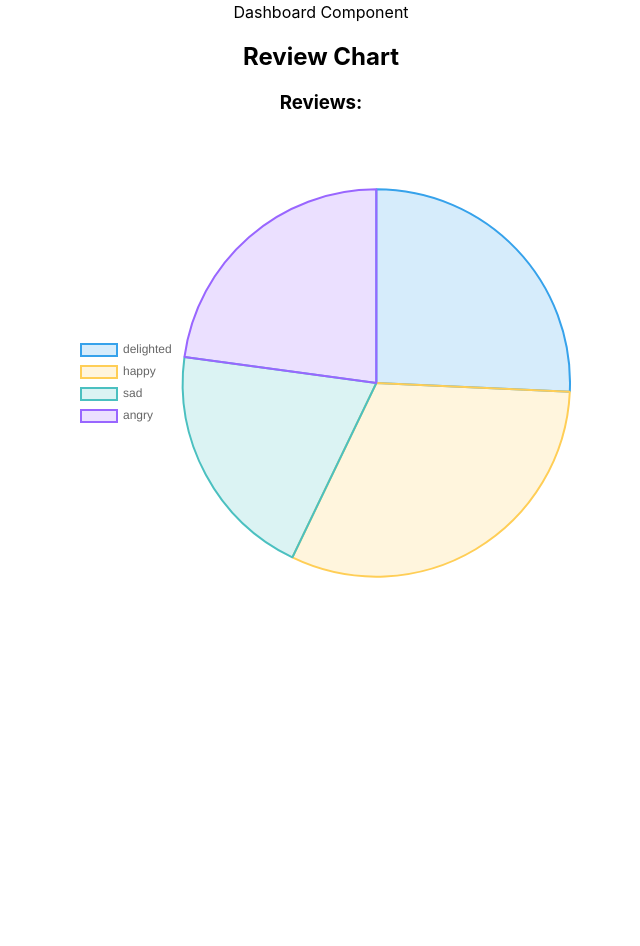
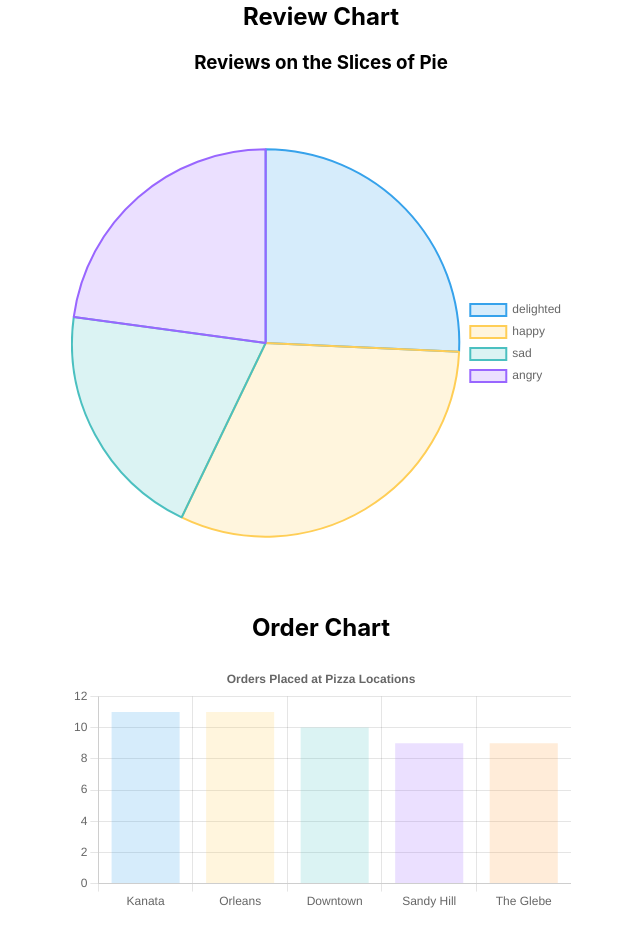
Before and after one commit to oZep/OutStem, a React (Create React App) app in the folder slice-of-pi-dashboard/: page / in a window 1280 px wide. Shown: the part 140-1086 px from the top of the page, without its empty margins (319-959 px from the left). Before the commit the page ends 800 px from the top, so only its background shows below. Built offline with nearby package versions, Linux system fonts and the light colour scheme.

Commit message:
bar graph done

```diff
--- a/slice-of-pi-dashboard/src/App.css
+++ b/slice-of-pi-dashboard/src/App.css
@@ -43,3 +43,9 @@
   height: 500px;
   margin: 0 auto;
 }
+
+.bar-container {
+  width: 500px;
+  height: 500px;
+  margin: 0 auto;
+}
--- a/slice-of-pi-dashboard/src/components/Dashboard.js
+++ b/slice-of-pi-dashboard/src/components/Dashboard.js
@@ -1,12 +1,13 @@
 import React from 'react';
 import ReviewChart from './ReviewChart';
+import OrderChart from './OrderChart'
 
 const Dashboard = () => {
   return (
     <div>
       <h1>Slice of Pi Dashboard</h1>
-      <p>Dashboard Component</p>
       <ReviewChart />
+      <OrderChart />
     </div>
   );
 };
--- /dev/null
+++ b/slice-of-pi-dashboard/src/components/OrderChart.js
@@ -0,0 +1,76 @@
+import React from 'react';
+import OrderData from '../data/order_data.json';
+import { Chart as ChartJS, ArcElement, Tooltip, CategoryScale, LinearScale, BarElement, Title, Legend } from 'chart.js';
+import { Bar } from 'react-chartjs-2';
+
+ChartJS.register(ArcElement, Tooltip, Tooltip, CategoryScale, LinearScale, BarElement, Title, Legend);
+
+
+const OrderChart = () => {
+    const ordersPlaced = {};
+
+    OrderData.forEach((order) => {  // Could just make this into a FN and let Bar + Order call it
+        const store = order.store;
+        if (!ordersPlaced[store]) {
+            ordersPlaced[store] = 1;
+        } else {
+            ordersPlaced[store] += 1;
+        }
+    });
+
+
+
+    const data = {
+        labels: Object.keys(ordersPlaced),
+        datasets: [
+            {
+                data: Object.values(ordersPlaced),
+                backgroundColor: [
+                'rgba(54, 162, 235, 0.2)',
+                'rgba(255, 206, 86, 0.2)',
+                'rgba(75, 192, 192, 0.2)',
+                'rgba(153, 102, 255, 0.2)',
+                'rgba(255, 159, 64, 0.2)',
+            ],
+                borderColor: [
+                    'rgba(54, 162, 235, 1)',
+                    'rgba(255, 206, 86, 1)',
+                    'rgba(75, 192, 192, 1)',
+                    'rgba(153, 102, 255, 1)',
+                    'rgba(255, 159, 64, 1)',
+                ]
+            },
+        ],
+    };
+    const options = {
+        responsive: true,
+        plugins: {
+            legend: {
+                display: false,
+                position: 'left',
+                labels: {
+                    boxWidth: 36,
+                    fontColor: 'black',
+                },
+            },
+            title: {
+                display: true,
+                text: 'Orders Placed at Pizza Locations'
+            }
+        },
+    };
+
+
+    return (
+        <div>
+            <h2>Order Chart</h2>
+            <div>
+                <div className='bar-container'>
+                    <Bar data={data} options={options}/>
+                </div>
+            </div>
+        </div>
+  );
+};
+
+export default OrderChart;
--- a/slice-of-pi-dashboard/src/components/ReviewChart.js
+++ b/slice-of-pi-dashboard/src/components/ReviewChart.js
@@ -16,8 +16,6 @@ ChartJS.register(ArcElement, Tooltip, Legend);
 
 
 const ReviewChart = () => {
-
-    const firstReview = ReviewData.length > 0 ? ReviewData[0] : null;
     const reviewsTotal = {};
 
     ReviewData.forEach((review) => {
@@ -62,7 +60,7 @@ console.log("ReviewData:", Object.keys(reviewsTotal));
         plugins: {
             legend: {
                 display: true,
-                position: 'left',
+                position: 'right',
                 labels: {
                     boxWidth: 36,
                     fontColor: 'black',
@@ -75,15 +73,12 @@ console.log("ReviewData:", Object.keys(reviewsTotal));
     return (
         <div>
             <h2>Review Chart</h2>
-
-            {firstReview && (
             <div>
-                <h3>Reviews:</h3>
+                <h3>Reviews on the Slices of Pie</h3>
                 <div className='pi-container'>
                     <Pie data={data} options={options}/>
                 </div>
             </div>
-            )}
         </div>
   );
 };
```
